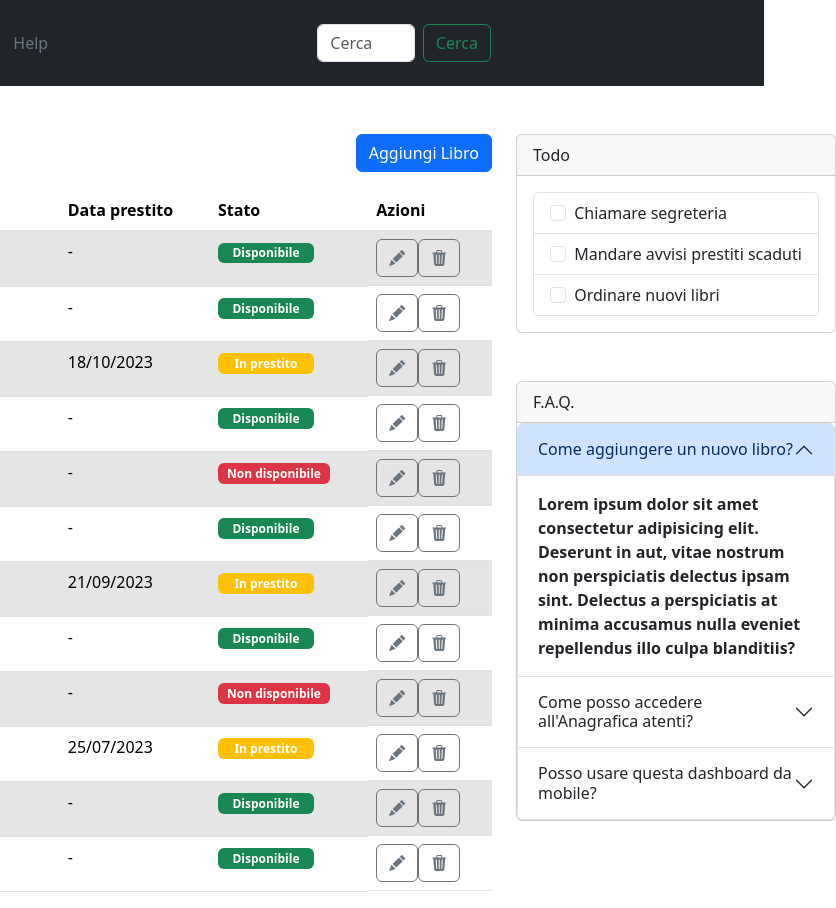
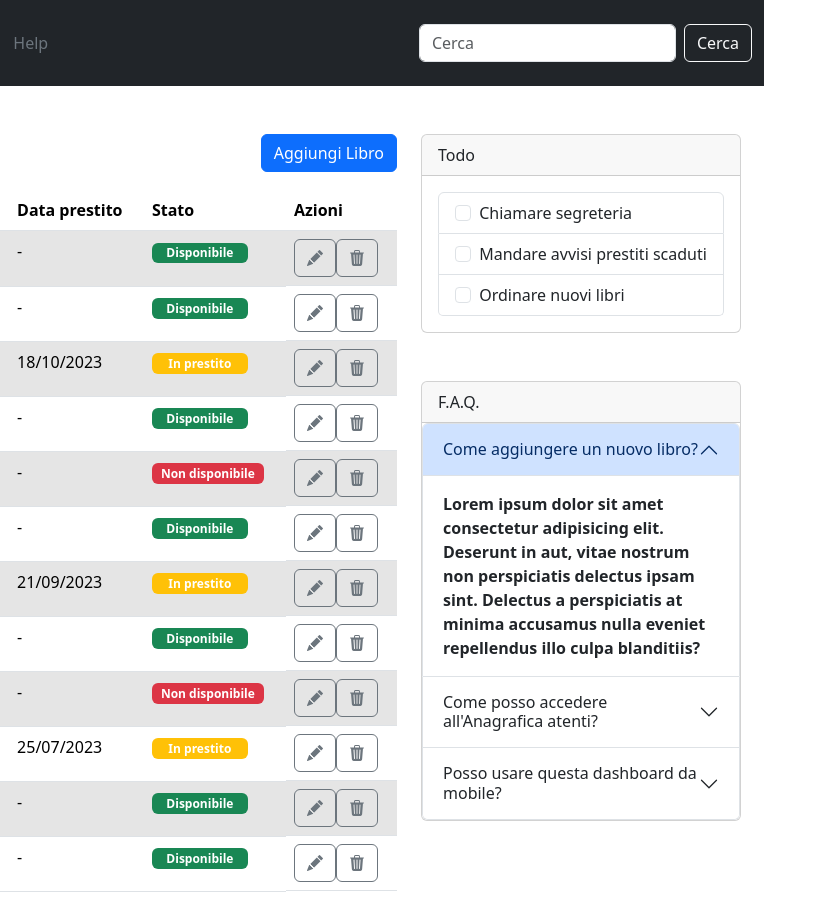
Before and after one commit to IgorGoro91/html-css-bootstrap-dashboard, a plain HTML site: page index.html in a window 1280 px wide. Shown: the full height of the page, 516-1352 px from the left, 836 px wide, since content can reach past the window. Drawn offline with nearby package versions, Linux system fonts and the light colour scheme.

Commit message:
add:header

```diff
--- a/index.html
+++ b/index.html
@@ -16,28 +16,28 @@
       <nav class="navbar navbar-expand-lg bg-dark">
 
 
-        <div class="container-fluid ">
+        <div class="container-fluid">
 
             <div>
                 <img src="./img-4/duck.png" alt="Bootstrap" width="70" height="70">
             </div>
 
 
-          <button class="navbar-toggler bs-light " type="button" data-bs-toggle="collapse" data-bs-target="#navbarNavAltMarkup" aria-controls="navbarNavAltMarkup" aria-expanded="false" aria-label="Toggle navigation">
+          <button class="navbar-toggler bg-light" type="button" data-bs-toggle="collapse" data-bs-target="#navbarNavAltMarkup" aria-controls="navbarNavAltMarkup" aria-expanded="false" aria-label="Toggle navigation">
             <span class="navbar-toggler-icon"></span>
           </button>
-          <div class="collapse navbar-collapse " id="navbarNavAltMarkup">
-            <div class="navbar-nav ms-3 text-white">
+          <div class="collapse navbar-collapse justify-content-between" id="navbarNavAltMarkup">
+            <div class="navbar-nav ms-3 ">
                 <a class="navbar-brand text-white" href="#">Catalogo Libri</a>
               <a class="nav-link disabled text-secondary" aria-current="page" href="#">Anagrafica Utente</a>
               <a class="nav-link disabled text-secondary" href="#">Storico Prestiti</a>
               <a class="nav-link disabled text-secondary" href="#">Help</a>
 
             </div>
-            <div class="container-fluid col-lg-2 col-md-6">
+            <div class="">
                 <form class="d-flex " role="search">
                   <input class="form-control me-2" type="search" placeholder="Cerca" aria-label="cerca">
-                  <button class="btn btn-outline-success  " type="submit">Cerca</button>
+                  <button class="btn btn-outline-light  " type="submit">Cerca</button>
                 </form>
               </div>
 
@@ -56,7 +56,7 @@
 
 
 
-          <div class="col-lg-10">
+          <div class="col-lg-9">
             <div class="d-flex col-lg-12">
                 <h1 class="col">Catalogo Libri</h1>
                 <div>
@@ -66,11 +66,12 @@
               </div>
 
 
+
         <table class="table ">
             <thead>
               <tr>
                 <th scope="col">Titolo</th>
-                <th scope="col d-sm-none">Data prestito</th>
+                <th scope="col"><div class="d-none d-lg-block">Data prestito</div></th>
                 <th scope="col">Stato</th>
                 <th scope="col">Azioni</th>
               </tr>
@@ -78,7 +79,7 @@
             <tbody>
               <tr class="table-active">
                 <td scope="row">I pilastri della terra</td>
-                <td>-</td>
+                <td><div class="d-none d-lg-block">-</div></td>
                 <td><div class="badge bg-success text-wrap" style="width: 6rem;">
                     Disponibile
                   </div></td>
@@ -88,7 +89,7 @@
               </tr>
               <tr>
                 <td scope="row">I promessi sposi</td>
-                <td>-</td>
+                <td><div class="d-none d-lg-block">-</div></td>
                 <td><div class="badge bg-success text-wrap" style="width: 6rem;">
                     Disponibile
                   </div></td>
@@ -99,7 +100,7 @@
               </tr>
               <tr class="table-active">
                 <td scope="row">Il signore degli anelli</td>
-                <td >18/10/2023</td>
+                <td ><div class="d-none d-lg-block">18/10/2023</div></td>
                 <td><div class="badge bg-warning text-wrap" style="width: 6rem;">
                     In prestito
                   </div></td>
@@ -113,7 +114,7 @@
             <tbody>
                 <tr>
                   <td scope="row">Harry Poter e la pietra filosofale</td>
-                  <td>-</td>
+                  <td><div class="d-none d-lg-block">-</div></td>
                   <td><div class="badge bg-success text-wrap" style="width: 6rem;">
                       Disponibile
                     </div></td>
@@ -124,7 +125,7 @@
                 </tr>
                 <tr  class="table-active">
                   <td scope="row">Il codice Da Vinci</td>
-                  <td>-</td>
+                  <td><div class="d-none d-lg-block">-</div></td>
                   <td><div class="badge bg-danger text-wrap" style="width: 7rem;">
                        Non disponibile
                     </div></td>
@@ -135,7 +136,7 @@
                 </tr>
                 <tr">
                   <td scope="row">Shining</td>
-                  <td >-</td>
+                  <td ><div class="d-none d-lg-block">-</div></td>
                   <td><div class="badge bg-success text-wrap" style="width: 6rem;">
                       Disponibile
                     </div></td>
@@ -149,7 +150,7 @@
               <tbody>
                 <tr class="table-active">
                   <td scope="row">La divina commedia</td>
-                  <td>21/09/2023</td>
+                  <td><div class="d-none d-lg-block">21/09/2023</div></td>
                   <td><div class="badge bg-warning text-wrap" style="width: 6rem;">
                       In prestito
                     </div></td>
@@ -160,7 +161,7 @@
                 </tr>
                 <tr>
                   <td scope="row">Il trono di space</td>
-                  <td>-</td>
+                  <td><div class="d-none d-lg-block">-</div></td>
                   <td><div class="badge bg-success text-wrap" style="width: 6rem;">
                        Disponibile
                     </div></td>
@@ -171,7 +172,7 @@
                 </tr>
                 <tr class="table-active">
                   <td scope="row">Il mondo di Sofia</td>
-                  <td >-</td>
+                  <td ><div class="d-none d-lg-block">-</div></td>
                   <td><div class="badge bg-danger text-wrap" style="width: 7rem;">
                       Non disponibile
                     </div></td>
@@ -185,7 +186,7 @@
               <tbody>
                 <tr>
                   <td scope="row">Le cronathe di Narnia: ol leone, la trega e l'armadio</td>
-                  <td>25/07/2023</td>
+                  <td><div class="d-none d-lg-block">25/07/2023</div></td>
                   <td><div class="badge bg-warning text-wrap" style="width: 6rem;">
                       In prestito
                     </div></td>
@@ -196,7 +197,7 @@
                 </tr>
                 <tr class="table-active">
                   <td scope="row">Il piccolo principe</td>
-                  <td>-</td>
+                  <td><div class="d-none d-lg-block">-</div></td>
                   <td><div class="badge bg-success text-wrap" style="width: 6rem;">
                        Disponibile
                     </div></td>
@@ -207,7 +208,7 @@
                 </tr>
                 <tr>
                   <td scope="row">La storia infinita</td>
-                  <td >-</td>
+                  <td ><div class="d-none d-lg-block">-</div></td>
                   <td><div class="badge bg-success text-wrap" style="width: 6rem;">
                       Disponibile
                     </div></td>
@@ -222,7 +223,7 @@
         </div>
 
 
-            <div class="container col-lg-2 ">
+            <div class="container col-lg-3 ">
 
                 <div class="card mb-5" style="width: 20rem;">
                     <div class="card-header">
```
